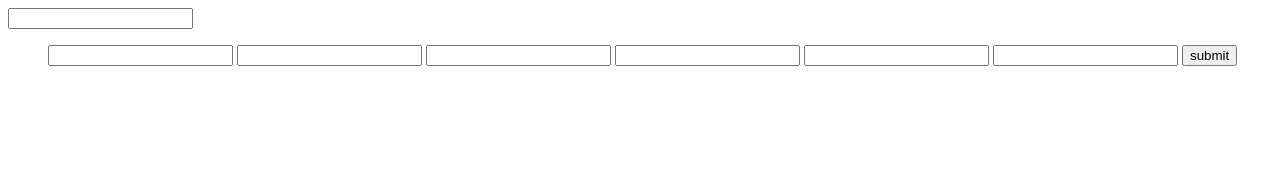
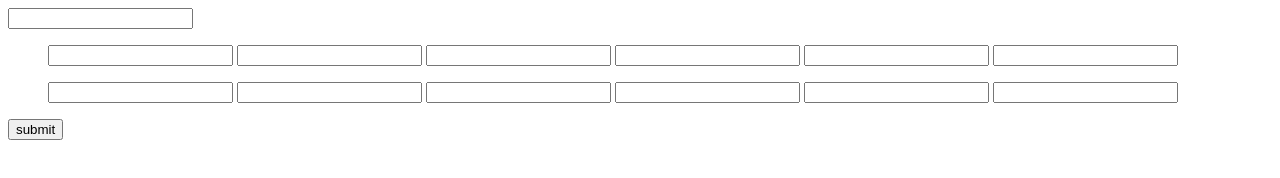
Before and after one commit to AuroraTuring/gerbil_genetics_calculator, a plain HTML site: page js-front-end/index.html in a window 1280 px wide. Drawn offline with Linux system fonts and the light colour scheme.

Commit message:
feat: Will split the entry fields into two separate groups to generate two parents in main.

```diff
--- a/js-front-end/index.html
+++ b/js-front-end/index.html
@@ -1,12 +1,20 @@
 <input type="search">
-<ul class="genotype-entry">
+<ul id = "parent1" class="genotype-entry">
     <input id="gene_1" name="gene_1">
     <input id="gene_2" name="gene_2">
     <input id="gene_3" name="gene_3">
     <input id="gene_4" name="gene_4">
     <input id="gene_5" name="gene_5">
     <input id="gene_6" name="gene_6">
-    <button class="submit-button">submit</button>
 </ul>
+<ul id= "parent2" class="genotype-entry">
+    <input id="gene_7" name="gene_7">
+    <input id="gene_8" name="gene_8">
+    <input id="gene_9" name="gene_9">
+    <input id="gene_10" name="gene_10">
+    <input id="gene_11" name="gene_11">
+    <input id="gene_12" name="gene_12">
+</ul>
+<button class="submit-button">submit</button>
 
 <script src="main.js"></script>
```
